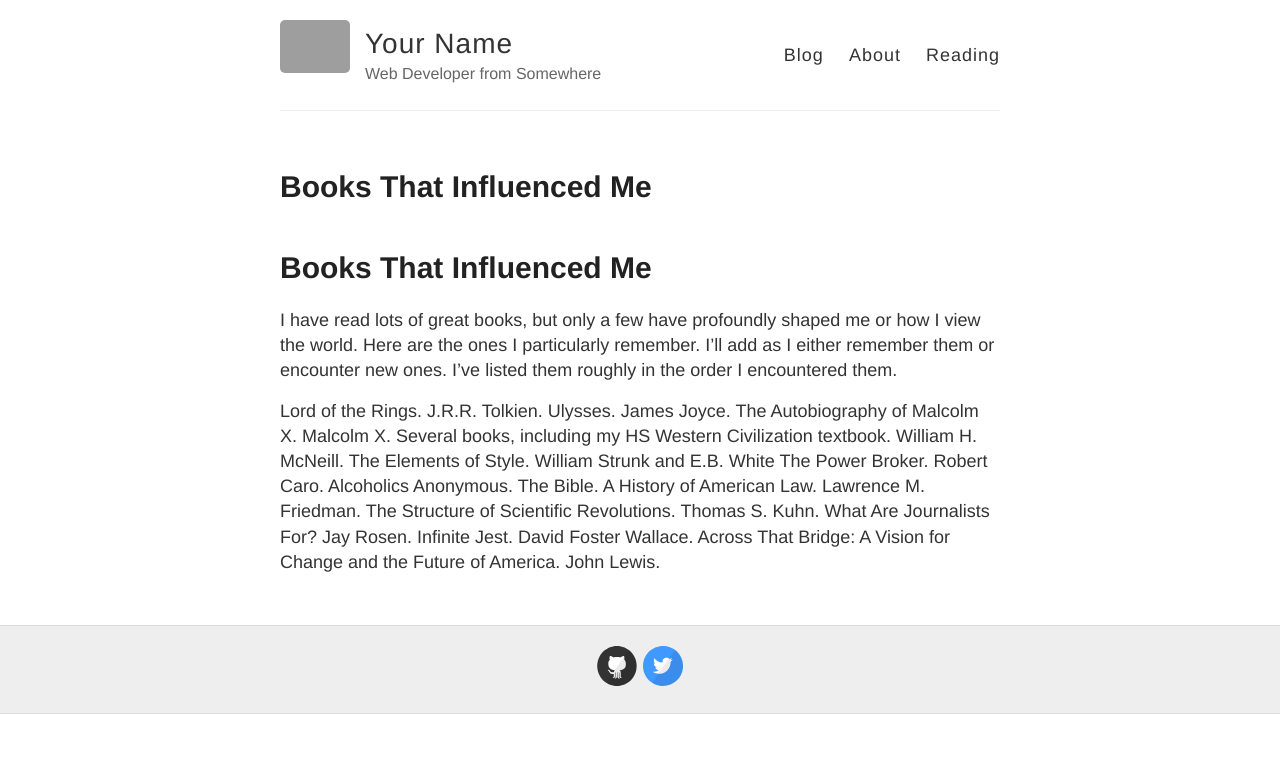
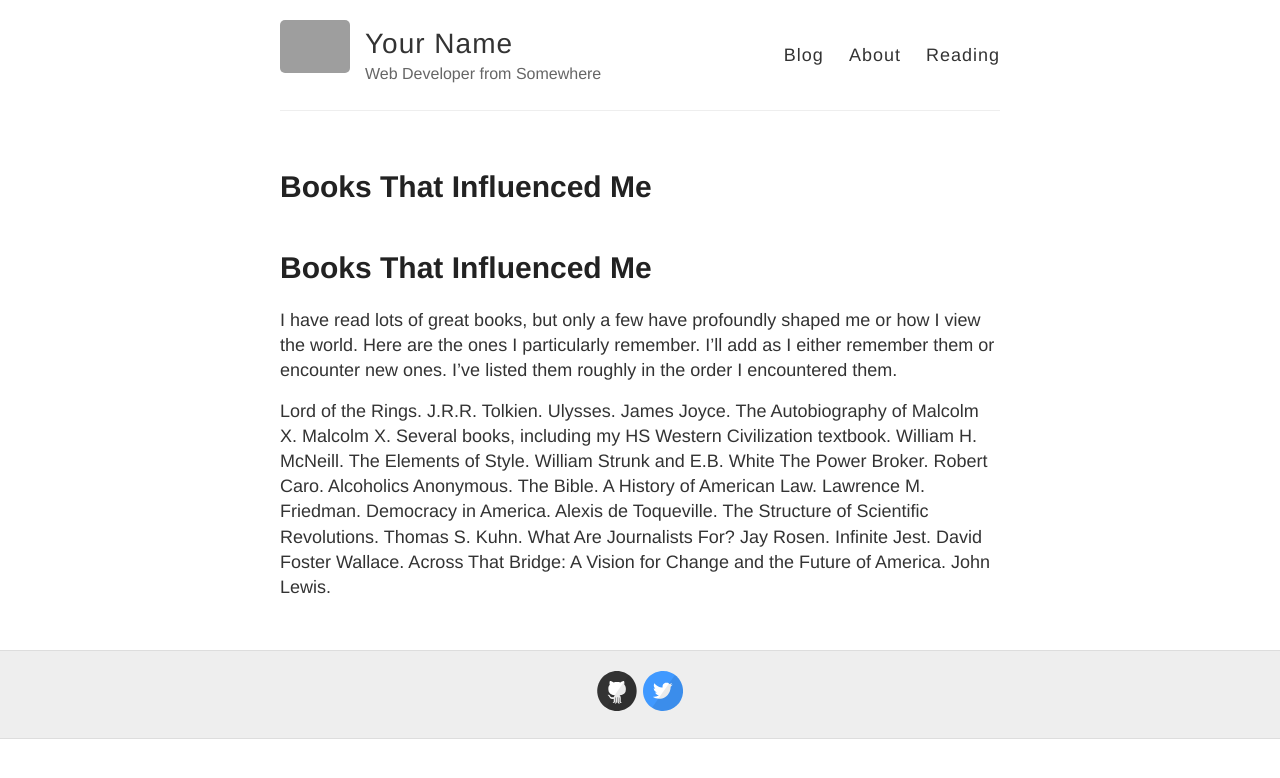
Before and after one commit to ejaxon/ejaxon.github.io, a Jekyll site: the page built from influential_books.md, in a window 1280 px wide. Shown: the top 778 px of the page. Built offline with Jekyll 4.4.1, drawn with Linux system fonts in a browser that asks for light colours; grey boxes are pictures that could not be loaded.

Commit message:
Adding democracy in america

```diff
--- a/influential_books.md
+++ b/influential_books.md
@@ -16,6 +16,7 @@ The Power Broker. Robert Caro.
 Alcoholics Anonymous.
 The Bible.
 A History of American Law. Lawrence M. Friedman.
+Democracy in America. Alexis de Toqueville.
 The Structure of Scientific Revolutions. Thomas S. Kuhn.
 What Are Journalists For? Jay Rosen.
 Infinite Jest. David Foster Wallace.
```
